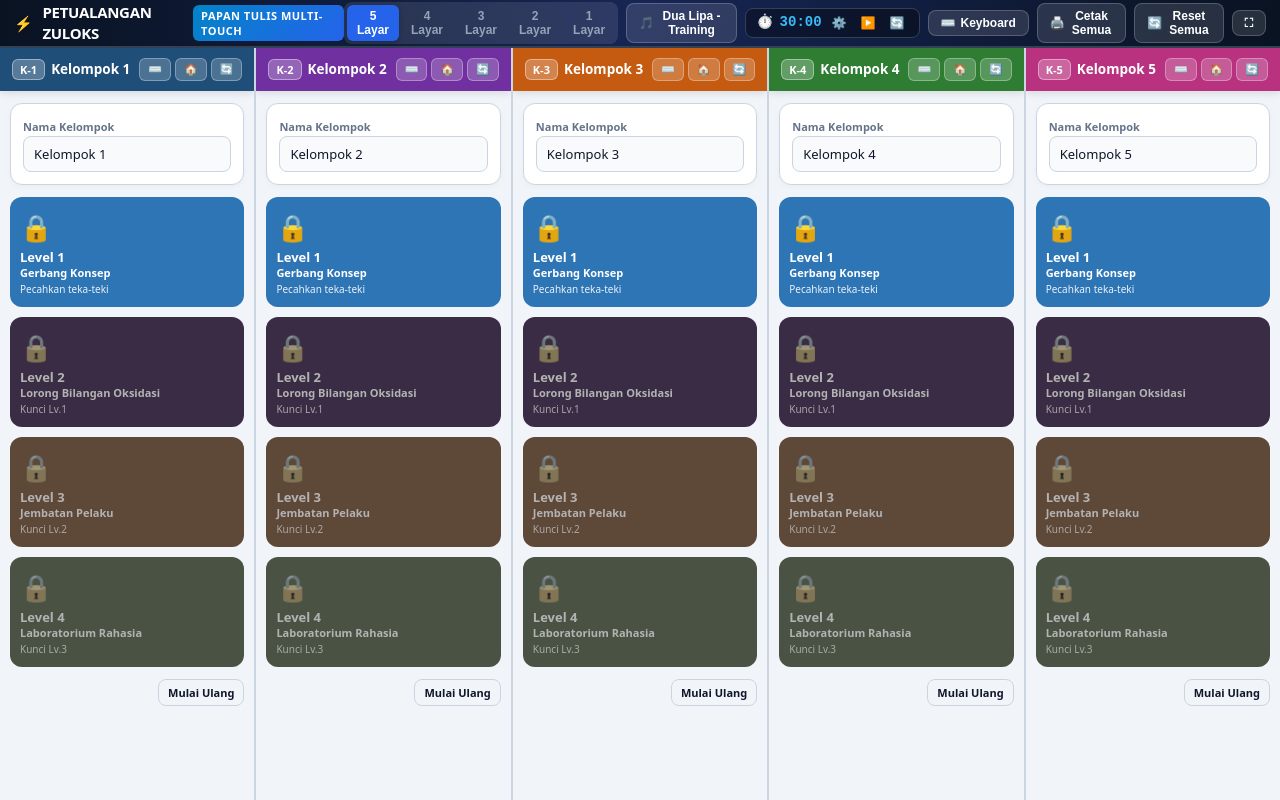
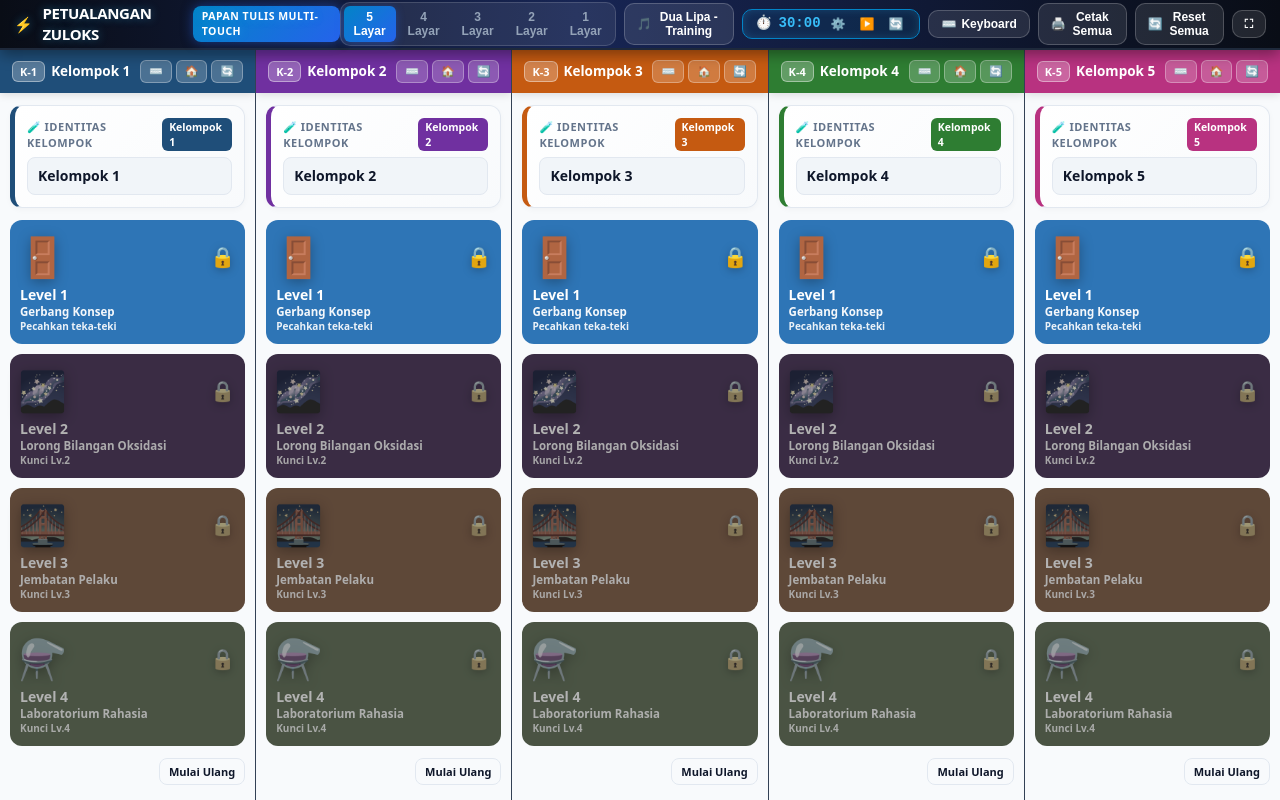
Before and after one commit to Zulkiflizul9/redoks, a plain HTML site: page lkpd.html in a window 1280 px wide. Drawn offline with Linux system fonts and the light colour scheme.

Commit message:
Add files via upload

```diff
--- a/lkpd.html
+++ b/lkpd.html
@@ -9,15 +9,18 @@
   <meta name="apple-mobile-web-app-status-bar-style" content="black-translucent">
   <style>
     :root {
-      --bg: #f1f5f9;
+      --bg: #f8fafc;
       --cd: #ffffff;
       --tx: #0f172a;
       --mu: #64748b;
-      --ln: #cbd5e1;
-      --in: #f8fafc;
+      --ln: #e2e8f0;
+      --in: #f1f5f9;
       --ok: #16a34a;
       --bad: #dc2626;
       --primary: #1F4E79;
+      --chem-cyan: #0284c7;
+      --chem-purple: #7030A0;
+      --chem-emerald: #059669;
     }
 
     * {
@@ -33,30 +36,31 @@
       width: 100vw;
       height: 100vh;
       overflow: hidden;
-      background: #0f172a;
+      background: #090d16;
       color: var(--tx);
       font-family: system-ui, -apple-system, BlinkMacSystemFont, "Segoe UI", Roboto, sans-serif;
       font-size: 14px;
       line-height: 1.4;
       user-select: none;
       -webkit-user-select: none;
-      touch-action: none; /* Cegah zoom pada root papan tulis */
+      touch-action: none;
       overscroll-behavior: none;
     }
 
     /* MASTER TOP BAR UNTUK GURU / PAPAN TULIS */
     #master-bar {
-      height: 48px;
-      background: linear-gradient(90deg, #091322 0%, #172554 50%, #091322 100%);
+      height: 50px;
+      background: linear-gradient(90deg, #090d16 0%, #172554 45%, #090d16 100%);
       color: #ffffff;
       display: flex;
       align-items: center;
       justify-content: space-between;
       padding: 0 14px;
-      border-bottom: 2px solid #334155;
+      border-bottom: 2px solid #1e293b;
       position: relative;
       z-index: 100;
       touch-action: none;
+      box-shadow: 0 4px 14px rgba(0, 0, 0, 0.4);
     }
 
     .master-title {
@@ -66,15 +70,17 @@
       font-weight: 800;
       font-size: 15px;
       letter-spacing: -0.3px;
+      text-shadow: 0 0 10px rgba(56, 189, 248, 0.4);
     }
 
     .master-badge {
       background: linear-gradient(135deg, #0284c7, #2563eb);
-      padding: 3px 8px;
-      border-radius: 6px;
-      font-size: 11px;
+      padding: 3px 9px;
+      border-radius: 8px;
+      font-size: 10.5px;
       font-weight: 800;
       letter-spacing: 0.5px;
+      box-shadow: 0 0 12px rgba(37, 99, 235, 0.5);
     }
 
     .master-controls {
@@ -85,9 +91,10 @@
 
     .layout-pills {
       display: flex;
-      background: rgba(255, 255, 255, 0.1);
+      background: rgba(255, 255, 255, 0.08);
+      border: 1px solid rgba(255, 255, 255, 0.15);
       padding: 3px;
-      border-radius: 8px;
+      border-radius: 10px;
       gap: 2px;
     }
 
@@ -100,27 +107,28 @@
       font-size: 12px;
       font-weight: 700;
       cursor: pointer;
-      transition: all 0.2s;
+      transition: all 0.2s ease;
     }
 
     .layout-btn.active {
-      background: #2563eb;
+      background: linear-gradient(135deg, #0284c7, #2563eb);
       color: #ffffff;
-      box-shadow: 0 2px 6px rgba(0, 0, 0, 0.2);
+      box-shadow: 0 2px 8px rgba(37, 99, 235, 0.4);
     }
 
     .timer-widget {
       display: flex;
       align-items: center;
       gap: 6px;
-      background: rgba(0, 0, 0, 0.35);
-      border: 1px solid #334155;
-      padding: 4px 10px;
-      border-radius: 8px;
+      background: rgba(2, 132, 199, 0.12);
+      border: 1.5px solid #0284c7;
+      padding: 4px 12px;
+      border-radius: 10px;
       font-family: monospace;
       font-size: 14px;
       font-weight: 800;
       color: #38bdf8;
+      box-shadow: inset 0 0 8px rgba(56, 189, 248, 0.2);
     }
 
     .timer-btn {
@@ -133,30 +141,36 @@
     }
 
     .master-action-btn {
-      background: rgba(255, 255, 255, 0.12);
+      background: rgba(255, 255, 255, 0.1);
       border: 1px solid rgba(255, 255, 255, 0.2);
       color: #ffffff;
-      padding: 5px 12px;
-      border-radius: 8px;
+      padding: 6px 12px;
+      border-radius: 10px;
       font-size: 12px;
       font-weight: 700;
       cursor: pointer;
       display: inline-flex;
       align-items: center;
       gap: 5px;
-      transition: all 0.2s;
+      transition: all 0.2s ease;
     }
 
     .master-action-btn:hover {
       background: rgba(255, 255, 255, 0.22);
-    }
-
-    /* KONTEN UTAMA: PAPAN SPLIT LAYAR */
+      border-color: rgba(255, 255, 255, 0.35);
+      transform: translateY(-1px);
+    }
+
+    /* KONTEN UTAMA: PAPAN SPLIT LAYAR WITH MOLECULAR BACKGROUND */
     #board-wrapper {
       display: flex;
       width: 100vw;
-      height: calc(100vh - 48px);
-      background: #0f172a;
+      height: calc(100vh - 50px);
+      background: #090d16;
+      background-image:
+        radial-gradient(circle at 15% 20%, rgba(14, 165, 233, 0.08) 0%, transparent 40%),
+        radial-gradient(circle at 85% 80%, rgba(139, 92, 246, 0.08) 0%, transparent 40%),
+        radial-gradient(circle at 50% 50%, rgba(16, 185, 129, 0.05) 0%, transparent 50%);
       overflow: hidden;
       position: relative;
       touch-action: none;
@@ -169,7 +183,7 @@
       height: 100%;
       display: flex;
       flex-direction: column;
-      border-right: 2px solid #cbd5e1;
+      border-right: 1px solid #334155;
       background: var(--bg);
       position: relative;
       overflow: hidden;
@@ -1046,7 +1060,7 @@
   <div id="mobile-group-modal" class="mobile-modal-overlay">
     <div class="mobile-modal-card">
       <div class="mobile-modal-header">
-        <div style="font-size: 38px; margin-bottom: 4px;">📱</div>
+        <div style="font-size: 52px; margin-bottom: 6px; filter: drop-shadow(0 4px 14px rgba(56,189,248,0.5));">📱 🧪</div>
         <h2>PETUALANGAN ZULOKS</h2>
         <p>Pilih Kelompok Anda untuk Memulai Pengerjaan di HP:</p>
       </div>
@@ -1103,7 +1117,7 @@
        ======================================================== */
     const L = [
       {
-        n: 'Gerbang Konsep', c: '#2E75B6',
+        n: 'Gerbang Konsep', c: '#2E75B6', icon: '🚪',
         s: [
           ['Detektif Senyawa', ['a', 'b', 'c'], 'Nomor golongan logam (IIIA → 3)'],
           ['Setarakan Nyala Api', ['a', 'b*'], 'Jumlah seluruh koefisien persamaan setara'],
@@ -1113,7 +1127,7 @@
         ]
       },
       {
-        n: 'Lorong Bilangan Oksidasi', c: '#7030A0',
+        n: 'Lorong Bilangan Oksidasi', c: '#7030A0', icon: '🌌',
         s: [
           ['Detektif Senyawa', ['a', 'b*'], 'Jumlah atom O pada anion'],
           ['Mangan Berganti Wajah', ['KMnO₄', 'MnO₂', 'MnSO₄', 'K₂MnO₄', 'Urutan dari terkecil ke terbesar'], 'Biloks Mn yang paling kecil'],
@@ -1123,7 +1137,7 @@
         ]
       },
       {
-        n: 'Jembatan Pelaku', c: '#C55A11',
+        n: 'Jembatan Pelaku', c: '#C55A11', icon: '🌉',
         s: [
           ['Detektif Senyawa', ['a', 'b'], 'Jumlah seluruh atom dalam satu satuan rumus'],
           ['Peta Perubahan Biloks', ['Al (sebelum → sesudah)', 'Cu (sebelum → sesudah)', 'S (sebelum → sesudah)', 'O (sebelum → sesudah)', 'Unsur yang biloksnya berubah'], 'Kenaikan biloks satu atom Al'],
@@ -1133,7 +1147,7 @@
         ]
       },
       {
-        n: 'Laboratorium Rahasia', c: '#548235',
+        n: 'Laboratorium Rahasia', c: '#548235', icon: '⚗️',
         s: [
           ['Detektif Senyawa', ['a', 'b'], 'Jumlah seluruh atom dalam satu satuan rumus'],
           ['Menimbang Perubahan Biloks', ['Fe (awal → akhir, perubahan)', 'C (awal → akhir, perubahan)', 'Total elektron yang diterima satu Fe₂O₃'], 'Total elektron yang diterima satu Fe₂O₃'],
@@ -1375,34 +1389,40 @@
           done: 'Selesai · tinjau',
           open: 'Terbuka · isi',
           gate: i ? 'Kode 5 digit' : 'Pecahkan teka-teki',
-          lock: 'Kunci Lv.' + i
+          lock: 'Kunci Lv.' + (i + 1)
         }[st];
         return `
           <button class="box-btn" style="background:${l.c}" onclick="handleBoxClick(${g}, ${i})" ${st === 'lock' ? 'disabled' : ''}>
-            <div class="ic">${ic}</div>
+            <div style="display:flex; justify-content:space-between; align-items:center; width:100%;">
+              <span style="font-size:36px; filter: drop-shadow(0 3px 6px rgba(0,0,0,0.3)); display:inline-block; transform: scale(1.08);">${l.icon}</span>
+              <span class="ic" style="font-size:20px; filter: drop-shadow(0 2px 4px rgba(0,0,0,0.25));">${ic}</span>
+            </div>
             <div>
-              <h4>Level ${i + 1}</h4>
-              <div style="font-size:11px; font-weight:600;">${l.n}</div>
+              <h4 style="margin:4px 0 0; font-size:14px; font-weight:800;">Level ${i + 1}</h4>
+              <div style="font-size:11.5px; font-weight:700; opacity:0.95;">${l.n}</div>
             </div>
-            <small>${sb}</small>
+            <small style="font-size:10px; font-weight:600;">${sb}</small>
           </button>`;
       }).join('');
 
       const pt = S[g].d[3] ? `
         <button class="box-btn box-peti" onclick="handlePetiClick(${g})">
-          <div style="display:flex; align-items:center; gap:8px;">
-            <span style="font-size:24px;">${S[g].u[4] ? '🎉' : '🎁'}</span>
+          <div style="display:flex; align-items:center; gap:10px;">
+            <span style="font-size:34px; filter: drop-shadow(0 3px 8px rgba(245,158,11,0.5));">${S[g].u[4] ? '🎉' : '🎁'}</span>
             <div>
-              <h4 style="margin:0;">Peti Harta Elektron</h4>
-              <small>${S[g].u[4] ? 'Terbuka · lihat ringkasan' : 'Buka dengan kode Level 4'}</small>
+              <h4 style="margin:0; font-size:14.5px; font-weight:800;">Peti Harta Elektron</h4>
+              <small style="font-size:10px;">${S[g].u[4] ? 'Terbuka · lihat ringkasan' : 'Buka dengan kode Level 4'}</small>
             </div>
           </div>
         </button>` : '';
 
       return `
-        <div class="card">
-          <label style="font-size:11px; font-weight:700; color:var(--mu);">Nama Kelompok</label>
-          <input class="touch-input" data-group="${g}" data-g readonly inputmode="none" placeholder="Tulis nama kelompok" value="${esc(S[g].g)}" onclick="selectInput(${g}, this)" ontouchstart="selectInput(${g}, this)">
+        <div class="card" style="border-left: 5px solid ${GROUPS[g].color}; background: linear-gradient(135deg, #ffffff 0%, #f8fafc 100%);">
+          <div style="display:flex; justify-content:space-between; align-items:center; margin-bottom:6px;">
+            <label style="font-size:11px; font-weight:800; color:var(--mu); letter-spacing:0.5px;">🧪 IDENTITAS KELOMPOK</label>
+            <span style="font-size:10.5px; font-weight:800; padding:2px 7px; border-radius:6px; background:${GROUPS[g].color}; color:#fff;">${GROUPS[g].name}</span>
+          </div>
+          <input class="touch-input" data-group="${g}" data-g readonly inputmode="none" placeholder="Tulis nama kelompok..." value="${esc(S[g].g)}" onclick="selectInput(${g}, this)" ontouchstart="selectInput(${g}, this)" style="font-weight:700; font-size:14px;">
         </div>
         <div class="grid-levels">${bx}</div>
         ${pt}
@@ -1415,22 +1435,23 @@
     }
 
     function renderGate(g, i) {
+      const targetL = L[i] || L[3];
       let h = `
         <div style="margin-bottom:8px;">
           <button class="btn g np" style="font-size:11px; padding:4px 8px;" onclick="go(${g}, {t:'home'})">← Kembali</button>
         </div>
         <div class="card gate-box" id="gate-box-${g}">
-          <div style="font-size:36px;">🔒</div>`;
+          <div style="font-size:52px; margin-bottom:8px; filter: drop-shadow(0 4px 12px rgba(0,0,0,0.35));">${targetL.icon} 🔒</div>`;
 
       if (!i) {
         h += `
-          <h3 style="margin:4px 0;">Kotak Level 1 Terkunci</h3>
+          <h3 style="margin:4px 0; font-size:16px; font-weight:800;">Kotak Level 1 · Gerbang Konsep</h3>
           <p style="font-size:12px; color:var(--mu);">Pecahkan teka-teki gembok ini:</p>
           <div class="rd">“Aku kecil dan bermuatan negatif. Saat oksidasi, atom kehilangan aku; saat reduksi, atom menerimaku. Siapakah aku?”</div>
-          <input class="touch-input" id="in-${g}" data-group="${g}" readonly inputmode="none" placeholder="Jawabanmu…" autocomplete="off" style="margin-top:10px; text-align:center;" onclick="selectInput(${g}, this)" ontouchstart="selectInput(${g}, this)">`;
+          <input class="touch-input" id="in-${g}" data-group="${g}" readonly inputmode="none" placeholder="Jawabanmu…" autocomplete="off" style="margin-top:10px; text-align:center; font-weight:700;" onclick="selectInput(${g}, this)" ontouchstart="selectInput(${g}, this)">`;
       } else {
         h += `
-          <h3 style="margin:4px 0;">${i === 4 ? 'Peti Harta' : 'Kotak Level ' + (i + 1)} Terkunci</h3>
+          <h3 style="margin:4px 0; font-size:16px; font-weight:800;">${i === 4 ? 'Peti Harta' : 'Kotak Level ' + (i + 1) + ' · ' + targetL.n} Terkunci</h3>
           <p style="font-size:12px; color:var(--mu);">Masukkan <b>kode rahasia 5 digit</b> dari Level ${i}:</p>
           <input class="touch-input code" id="in-${g}" data-group="${g}" readonly inputmode="none" maxlength="5" placeholder="•••••" autocomplete="off" onclick="selectInput(${g}, this)" ontouchstart="selectInput(${g}, this)">`;
       }
@@ -1465,19 +1486,23 @@
         <div style="margin-bottom:8px;">
           <button class="btn g np" style="font-size:11px; padding:4px 8px;" onclick="go(${g}, {t:'home'})">← Kotak</button>
         </div>
-        <div class="col-hd" style="background:${l.c}">
-          <small>LEVEL ${i + 1}</small>
-          <h2>${l.n}</h2>
-          <div id="pg-${g}" style="font-size:11px; opacity:0.95; margin-top:2px;"></div>
+        <div class="col-hd" style="background: linear-gradient(135deg, ${l.c} 0%, ${l.c}dd 100%); box-shadow: 0 4px 14px rgba(0,0,0,0.15); border-left: 5px solid rgba(255,255,255,0.4);">
+          <small style="font-weight:800; letter-spacing:1px;">LEVEL ${i + 1}</small>
+          <h2 style="margin:2px 0 0; font-size:19px; font-weight:800; display:flex; align-items:center; gap:8px;">
+            <span style="font-size:30px; filter: drop-shadow(0 2px 8px rgba(0,0,0,0.3)); display:inline-block; transform:translateY(-1px);">${l.icon}</span> ${l.n}
+          </h2>
+          <div id="pg-${g}" style="font-size:11px; opacity:0.95; margin-top:4px; font-weight:600; background:rgba(0,0,0,0.15); display:inline-block; padding:2px 8px; border-radius:6px;"></div>
         </div>`;
 
       l.s.forEach((s, j) => {
         h += `
           <div class="card">
-            <h4 style="color:${l.c}; margin:0 0 8px 0; font-size:13px;">Soal ${j + 1} · ${s[0]}</h4>
+            <h4 style="color:${l.c}; margin:0 0 8px 0; font-size:13.5px; font-weight:800; display:flex; align-items:center; gap:6px;">
+              <span style="font-size:20px; filter: drop-shadow(0 2px 4px rgba(0,0,0,0.2));">⚛️</span> Soal ${j + 1} · ${s[0]}
+            </h4>
             ${s[1].map((p, k) => fld(g, i, j, k, p)).join('')}
             <div class="dg">
-              <span style="font-size:20px;">🔑</span>
+              <span style="font-size:26px; filter: drop-shadow(0 2px 6px rgba(245,158,11,0.4));">🔑</span>
               <div style="flex:1;">
                 <b style="font-size:11px;">Digit Soal ${j + 1}</b>
                 <div style="font-size:10px; color:var(--mu);">${s[2]}</div>
@@ -1497,11 +1522,11 @@
 
     function renderDone(g) {
       let h = `
-        <div class="card gate-box">
-          <div style="font-size:42px;">🎉</div>
-          <h2 style="margin:4px 0; font-size:18px;">Misi Selesai!</h2>
-          <p style="font-size:12px; color:var(--mu); margin:4px 0 10px;">Menara Redoks menyala! Elektron mengalir ke Kota Elektron.</p>
-          <div style="font-weight:800; color:${GROUPS[g].color}; font-size:14px; margin-bottom:12px;">${esc(S[g].g)}</div>
+        <div class="card gate-box" style="background: linear-gradient(135deg, #ffffff 0%, #f0fdf4 100%); border: 2px solid #10b981; box-shadow: 0 8px 24px rgba(16,185,129,0.18);">
+          <div style="font-size:58px; margin-bottom:8px; filter: drop-shadow(0 4px 16px rgba(16,185,129,0.4));">🎉 ⚗️</div>
+          <h2 style="margin:4px 0; font-size:19px; font-weight:800; color:#047857;">Misi Redoks Selesai!</h2>
+          <p style="font-size:12px; color:var(--mu); margin:4px 0 10px;">Menara Redoks menyala! Elektron mengalir ke Kota Elektron dengan sempurna.</p>
+          <div style="font-weight:800; color:${GROUPS[g].color}; font-size:14px; margin-bottom:12px; background:rgba(0,0,0,0.04); padding:4px 10px; border-radius:6px; display:inline-block;">${esc(S[g].g)}</div>
           <div class="np" style="display:flex; gap:6px; justify-content:center;">
             <button class="btn" style="font-size:11px; padding:6px 10px;" onclick="printGroup(${g})">🖨️ Cetak PDF</button>
             <button class="btn g" style="font-size:11px; padding:6px 10px;" onclick="go(${g}, {t:'home'})">← Kotak</button>
@@ -1511,7 +1536,9 @@
       L.forEach((l, i) => {
         h += `
           <div class="card">
-            <h4 style="color:${l.c}; margin:0 0 6px 0; font-size:12px;">Level ${i + 1} · ${l.n}</h4>
+            <h4 style="color:${l.c}; margin:0 0 6px 0; font-size:12.5px; font-weight:800; display:flex; align-items:center; gap:6px;">
+              <span style="font-size:22px; filter: drop-shadow(0 2px 4px rgba(0,0,0,0.2));">${l.icon}</span> Level ${i + 1} · ${l.n}
+            </h4>
             ${l.s.map((s, j) => `
               <div style="font-size:11px; border-bottom:1px dashed #e2e8f0; padding:4px 0;">
                 <b>Soal ${j + 1}: ${s[0]}</b><br>
```
